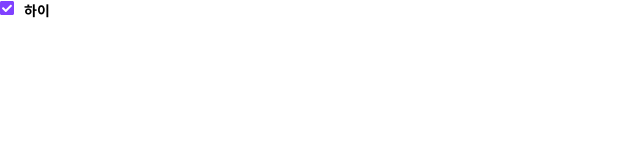
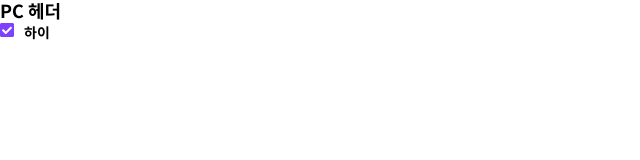
Before and after one commit to ourCat/ourCat_frontend, a Next.js app: page / in a window 1280 px wide. Shown: the top 160 px of the page, without its empty margins (0-640 px from the left). Built offline with nearby package versions, Linux system fonts and the light colour scheme.

Commit message:
feat(components/organisms) init Header, HeaderPC component

```diff
--- /dev/null
+++ b/src/components/organisms/Header/index.tsx
@@ -0,0 +1,14 @@
+import { Label } from 'components/atoms';
+import * as S from './style';
+
+export interface HeaderProps {}
+
+export const Header: React.FC<HeaderProps> = props => {
+  return (
+    <S.WrapHeader {...props}>
+      <Label font={14} weight={'bold'}>
+        모바일 헤더
+      </Label>
+    </S.WrapHeader>
+  );
+};
--- /dev/null
+++ b/src/components/organisms/Header/style.ts
@@ -0,0 +1,8 @@
+import styled from 'styled-components';
+import { HeaderProps } from './index';
+
+export const WrapHeader = styled.header<HeaderProps>`
+    ${props => props.theme.viewSizes.PC} {
+        display: none;
+    }
+`;
--- /dev/null
+++ b/src/components/organisms/HeaderPC/index.tsx
@@ -0,0 +1,14 @@
+import { Label } from 'components/atoms';
+import * as S from './style';
+
+export interface HeaderPCProps {}
+
+export const HeaderPC: React.FC<HeaderPCProps> = props => {
+  return (
+    <S.WrapHeaderPC {...props}>
+      <Label font={18} weight="bold">
+        PC 헤더
+      </Label>
+    </S.WrapHeaderPC>
+  );
+};
--- /dev/null
+++ b/src/components/organisms/HeaderPC/style.ts
@@ -0,0 +1,8 @@
+import styled from 'styled-components';
+import { HeaderPCProps } from './index';
+
+export const WrapHeaderPC = styled.header<HeaderPCProps>`
+    ${props => props.theme.viewSizes.MB} {
+        display: none;
+    }
+`;
--- /dev/null
+++ b/src/components/organisms/index.ts
@@ -0,0 +1,2 @@
+export * from './Header';
+export * from './HeaderPC';
--- a/src/layouts/Main/index.tsx
+++ b/src/layouts/Main/index.tsx
@@ -1,7 +1,14 @@
+import { Header, HeaderPC } from 'components/organisms';
 import * as S from './style';
 
 export interface MainLayoutProps {}
 
 export const MainLayout: React.FC<MainLayoutProps> = props => {
-  return <S.WrapMainLayout {...props}>{props.children}</S.WrapMainLayout>;
+  return (
+    <S.WrapMainLayout {...props}>
+      <Header />
+      <HeaderPC />
+      {props.children}
+    </S.WrapMainLayout>
+  );
 };
--- a/src/layouts/Main/style.ts
+++ b/src/layouts/Main/style.ts
@@ -3,3 +3,6 @@ import { MainLayoutProps } from './index';
 
 export const WrapMainLayout = styled.div<MainLayoutProps>`
 `;
+
+
+export const Content = styled.div``;
```
